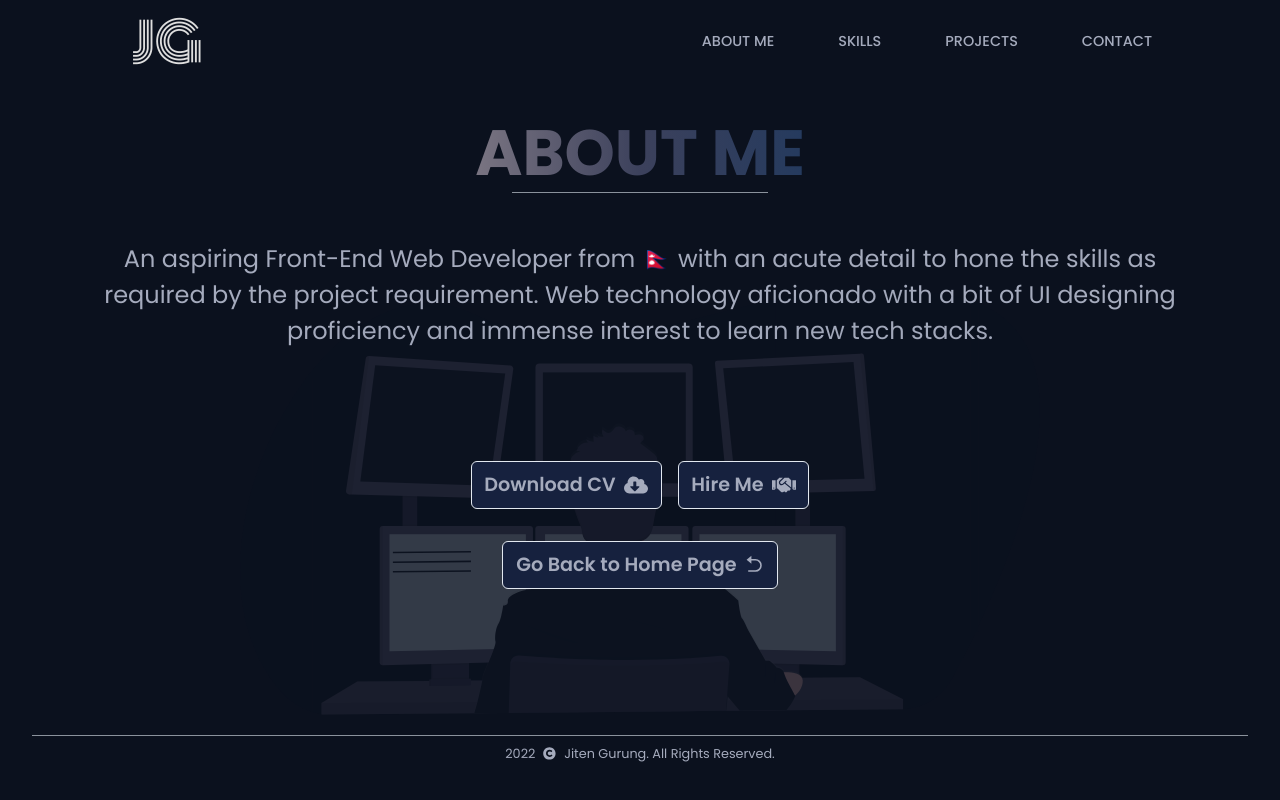
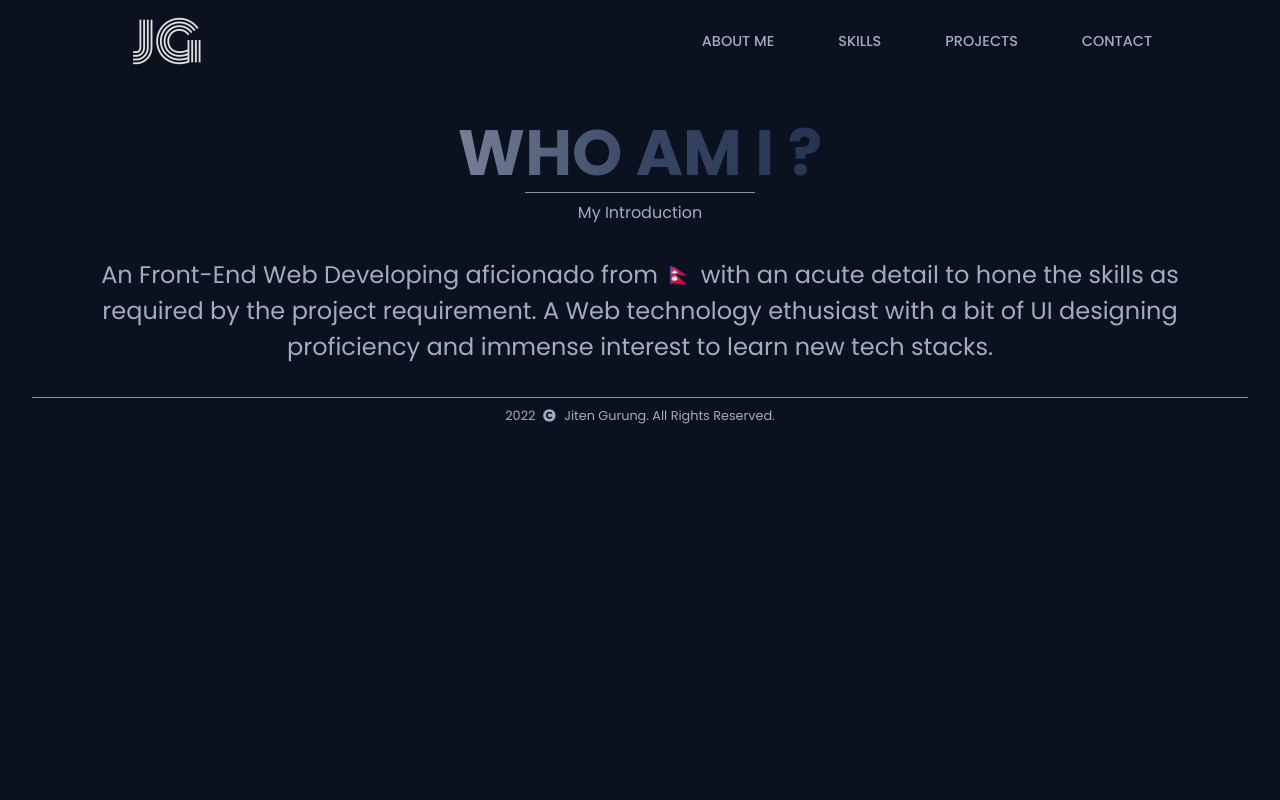
Before and after one commit to zeetaengrg/portfolio, a Next.js app: page /about-me/about in a window 1280 px wide. Built offline with nearby package versions, Linux system fonts and the light colour scheme.

Commit message:
refactor: styling reconfigured and about me section added instead of aboutme page

```diff
--- a/components/AboutMe.jsx
+++ b/components/AboutMe.jsx
@@ -3,28 +3,20 @@ import {
     Heading,
     Center,
     Image,
-    useMediaQuery,
     Text,
     Link,
-    Grid,
-    Button,
-    Flex,
+    Flex
 } from "@chakra-ui/react";
-import { FaCloudDownloadAlt, FaHandshake } from "react-icons/fa";
-import { RiArrowGoBackFill } from "react-icons/ri";
-import NextLink from "next/link"
 
 const AboutMe = () => {
-
-    const [isNotSmallerScreen] = useMediaQuery("(min-width: 600px)");
 
     const btnStyle = {
         padding: "0 0.8rem",
         backgroundColor: "#16213E",
         fontSize: "1.2rem",
         _focus: { boxShadow: "none" },
-        _hover: { bg: "#B4A5A5", color: "#0F3460", borderColor: "#0F3460" },
-        _active: { bg: "#B4A5A5", color: "#0F3460", transform: "scale(0.98)" },
+        _hover: { bg: "#a5abbd", color: "#384765", borderColor: "#0F3460" },
+        _active: { bg: "#a5abbd", color: "#384765", transform: "scale(0.98)" },
     };
 
     const linkStyle = {
@@ -34,41 +26,33 @@ const AboutMe = () => {
     }
 
     return (
-        <Flex flexDirection="column" height={{ base: "84.8vh", md: "81.5vh" }}>
+        <Flex direction="column">
             <Heading
                 mt={{ base: "1rem", md: "2rem" }}
-                id="skills"
+                id="about"
                 textAlign="center"
                 textTransform="uppercase"
-                bgGradient="linear(to-r, #fff, #B4A5A5, #3C415C, #0F3460, #16213E)"
+                bgGradient="linear(to-r, #fff, #a5abbd, #384765, #152641, #0B111E)"
                 bgClip="text"
                 fontSize={{ base: "3rem", md: "4rem" }}
                 fontFamily="inherit"
             >
-                About Me
+                Who Am I ?
             </Heading>
             <Center>
-                <Divider width={{ base: "40%", md: "20%" }} />
+                <Divider width={{ base: "40%", md: "18%" }}  mb="0.5rem" />
             </Center>
             <Center>
-                <Image
-                    src="/images/developer.svg"
-                    alt="Developer SVG"
-                    {...(isNotSmallerScreen
-                        ? { display: "block" }
-                        : { display: "none" })}
-                    opacity="0.2"
-                    position="absolute"
-                    bottom="3rem"
-                    width="50rem"
-                />
+                <Text>
+                    My Introduction
+                </Text>
             </Center>
             <Text
                 textAlign="center"
                 fontSize={{ base: "1.2rem", md: "1.5rem" }}
-                p={{ base: "1rem 1.5rem", md: "3rem 6rem" }}
+                p={{ base: "1rem 1.5rem", md: "2rem 6rem" }}
             >
-                An aspiring Front-End Web Developer from{" "}
+                An Front-End Web Developing aficionado from{" "}
                 <Link
                     href="https://en.wikipedia.org/wiki/Nepal"
                     target="_blank"
@@ -79,52 +63,10 @@ const AboutMe = () => {
                     🇳🇵
                 </Link>{" "}
                 with an acute detail to hone the skills as required by the
-                project requirement. Web technology aficionado with a bit of UI
+                project requirement. A Web technology ethusiast with a bit of UI
                 designing proficiency and immense interest to learn new tech stacks.
             </Text>
-            <Flex
-                justifyContent="center"
-                alignItems="center"
-                gap="1rem"
-                mt="4rem"
-                mb="2rem"
-            >
-                <Link
-                    href="/cv/Resume.pdf"
-                    download
-                    _hover={{ "&::after": { content: "none" } }}
-                >
-                    <Button
-                        variant="outline"
-                        size="lg"
-                        sx={btnStyle}
-                        rightIcon={
-                            <FaCloudDownloadAlt
-                                style={{ fontSize: "1.5rem" }}
-                            />
-                        }
-                    >
-                        Download CV
-                    </Button>
-                </Link>
-                <NextLink href="/#contact">
-                    <Link
-                        _hover={{ "&::after": { content: "none" } }}
-                    >
-                        <Button
-                            variant="outline"
-                            size="lg"
-                            sx={btnStyle}
-                            rightIcon={
-                                <FaHandshake style={{ fontSize: "1.5rem" }} />
-                            }
-                        >
-                            Hire Me
-                        </Button>
-                    </Link>
-                </NextLink>
-            </Flex>
-            <Grid placeContent="center" mb="1rem">
+            {/* <Grid placeContent="center" mb="1rem">
                 <NextLink href="/">
                     <Link href="/" _hover={{ "&::after": { content: "none" } }}>
                         <Button sx={btnStyle} variant="outline" size="lg" rightIcon={<RiArrowGoBackFill />}>
@@ -132,7 +74,7 @@ const AboutMe = () => {
                         </Button>
                     </Link>
                 </NextLink>
-            </Grid>
+            </Grid> */}
         </Flex>
     );
 };
```
